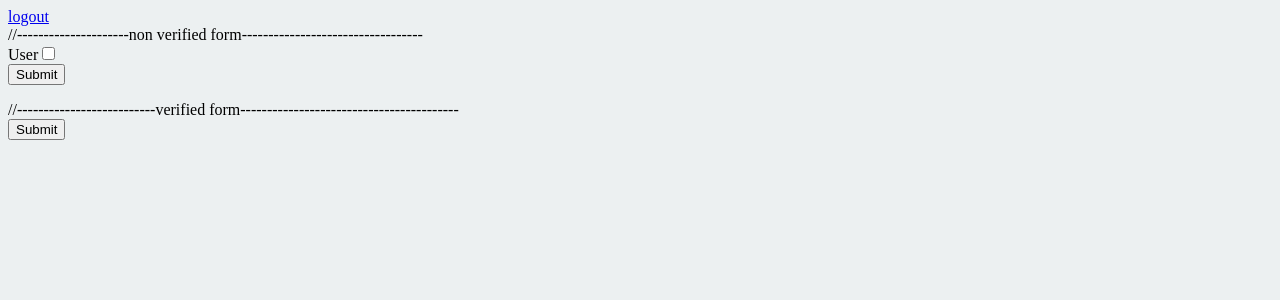
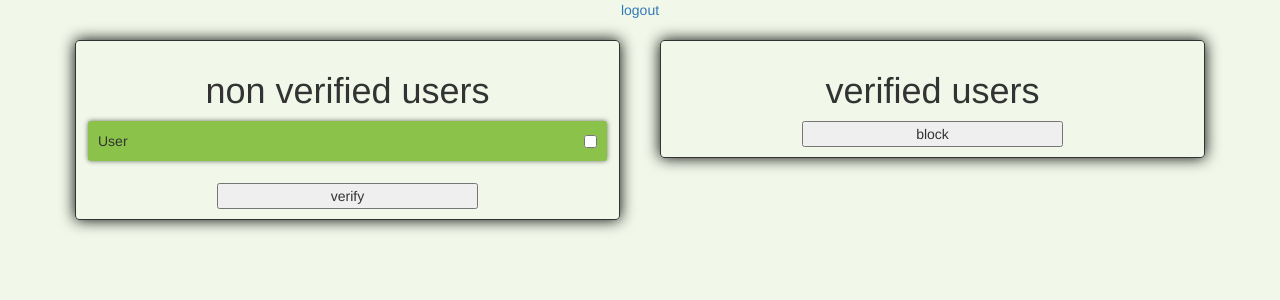
Before and after one commit to omkardeshpande3194/survey, a PHP site: page /admin/admin.php in a window 1280 px wide. Shown: the top 300 px of the page. Run offline with PHP 8.4, Linux system fonts and the light colour scheme; the visitor is signed in with stand-in values (Sample User, id 1); tables that the repository leaves empty or names only in its code hold one stand-in row (values such as "Sample post"); some libraries are stand-ins or nearby versions.

Commit message:
adminpanel update

```diff
--- a/admin/admin.php
+++ b/admin/admin.php
@@ -76,7 +76,7 @@
             $sql = "UPDATE userlist SET verified=0 WHERE fullname='$name'";
 
             if ($conn->query($sql) === TRUE) {
-                echo $name."verified"."<br>";
+                echo $name."blocked"."<br>";
             } else {
                 echo "Error updating record: " . $conn->error;
             }
@@ -89,23 +89,50 @@
 <html>
 <head>
 	<title></title>
-	<?php include '../phpincludes/header.php'; ?>
-
+	<link rel="stylesheet" href="../abootstrap.css">
+	<style>
+        body{
+            text-align: center;
+            background: #f1f8e9;
+        }
+        input{
+            float: right;
+        }
+        .form-elem{
+            padding: 10px;
+            text-align: left;
+            background: #8bc34a;
+            margin:2px;
+            border-radius: 3px;
+            box-shadow: 0px 0px 5px rgba(0,0,0,0.56);
+        }
+        .form-container{
+            padding: 20px;
+        }
+        form{
+            border: 1px solid;
+            border-radius: 4px;
+            padding: 10px;
+            box-shadow: 0px 0px 15px black;
+        }
+    </style>
 </head>
 <body>
+
 <a href="admin-logout.php">logout</a>
 <div class="container">
     <div class="row">
-       //---------------------non verified form----------------------------------
-        <div class="col-md-6">
+       <!---------------------non verified form---------------------------------->
+        <div class="col-md-6 form-container">
         <?php
 
             echo "<form action='' method='post'>";
+            echo "<h1>non verified users</h1>";
             for($j_nv=1;$j_nv<$i_nv;$j_nv++)
             {
-                echo $data_nv[$j_nv]['name']."<input type='checkbox' name='".$j_nv."' value='accept'>"."<br>";
+                echo "<div class='form-elem'>".$data_nv[$j_nv]['name']."<input type='checkbox' name='".$j_nv."' value='accept'>"."</input></div><br>";
             }
-            echo "<input type='submit' name='submit'>"."<br>";
+            echo "<input style='margin:auto;width:50%;float:none;' type='submit' name='submit' value='verify'>"."<br>";
             echo "</form>";
             $name="name";
             if(isset($_POST['submit']))
@@ -121,23 +148,28 @@
             }
         ?>
         </div>
-        //--------------------------verified form-----------------------------------------
-        <div class="col-md-6">
+        <!--------------------------verified form----------------------------------------->
+        <div class="col-md-6 form-container">
+
             <?php
 
-            echo "<form action='' method='get'>";
+            echo "<form action='' method='post'>";
+            echo "<h1>verified users</h1>";
             for($j_v=1;$j_v<$i_v;$j_v++)
-            {
-                echo $data_v[$j_v]['name']."<input type='checkbox' name='".$j_v."' value='accept'>"."<br>";
+            {  $j_vname=$j_v."_v";
+                echo "<div class='form-elem'>".$data_v[$j_v]['name']."<input type='checkbox' name='".$j_vname."' value='accept'>"."</input></div><br>";
             }
-            echo "<input type='submit' name='submit'>"."<br>";
+            echo "<input style='margin:auto;width:50%;float:none;' type='submit' name='submit' value='block'>"."<br>";
             echo "</form>";
             $name="name";
-            if(isset($_GET['submit']))
+
+            if(isset($_POST['submit']))
             {
+
                 for($j_v=1;$j_v<$i_v;$j_v++)
-                {
-                        if(isset($_GET[$j_v]) && $_GET[$j_v]=="accept")
+                {       $j_vname=$j_v."_v";
+
+                        if(isset($_POST[$j_vname]) && $_POST[$j_vname]=="accept")
                         {
                             $x=$data_v[$j_v]['name'];
                             query_block($x);
```
